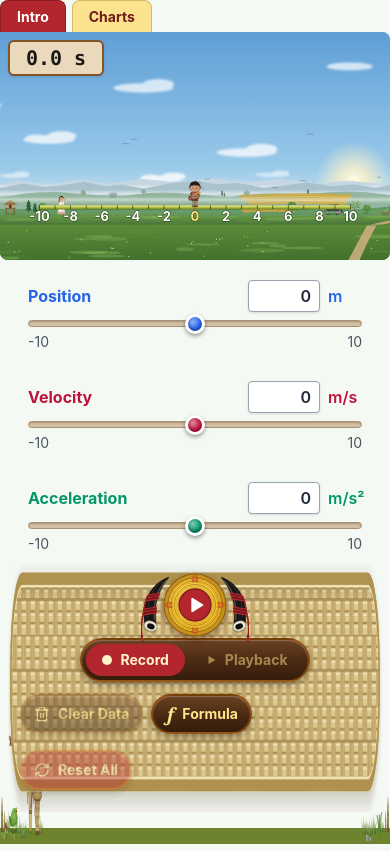
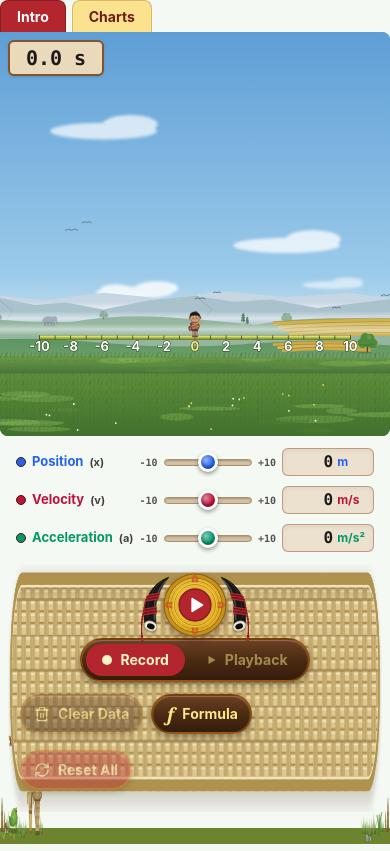
Before and after one commit to Sawla-1/pit-sim-motion-1d, a React (Vite) app: page / in a window 390 px wide. Built offline with nearby package versions, Linux system fonts and the light colour scheme.

Commit message:
Put each slider on one line on phones like Stitch

```diff
--- a/src/App.jsx
+++ b/src/App.jsx
@@ -8,7 +8,7 @@ import Tabs from "./components/Tabs";
 import FormulaPanel from "./components/FormulaPanel";
 import InstallButton from "./components/InstallButton";
 import { SERIES_COLORS } from "./styles/seriesColors";
-import { KAREN_ART, KAREN_BANNER, KAREN_PAGE, KAREN_RULER, KAREN_SCENE_PLACEHOLDER, KAREN_TAB, KAREN_TIME } from "./styles/karenStyles";
+import { KAREN_ART, KAREN_BANNER, KAREN_PAGE, KAREN_RULER, KAREN_SCENE_PLACEHOLDER, KAREN_TAB, KAREN_TIME, KAREN_INPUT } from "./styles/karenStyles";
 import { useSimulationLoop } from "./hooks/useSimulationLoop";
 import { resolvePlaybackState, findScrubTime } from "./engine/recordPlayback";
 import { calculatePhysicsStep, calculateDragStep } from "./engine/kinematics1d";
@@ -24,9 +24,9 @@ const FORMULA_TOOK_OVER = "Formula stopped. You took control.";
 const START_STATE = { position: 0, velocity: 0, acceleration: 0, time: 0 };
 // The 3 quantities, in screen order. `key` is the field name in the simulation state.
 const QUANTITIES = [
-  { key: "position", label: "Position", unit: "m" },
-  { key: "velocity", label: "Velocity", unit: "m/s" },
-  { key: "acceleration", label: "Acceleration", unit: "m/s²" },
+  { key: "position", label: "Position", symbol: "x", unit: "m" },
+  { key: "velocity", label: "Velocity", symbol: "v", unit: "m/s" },
+  { key: "acceleration", label: "Acceleration", symbol: "a", unit: "m/s²" },
 ];
 
 function App() {
@@ -299,9 +299,9 @@ function App() {
 
   // Charts tab: the 3 inputs are beside their charts (Charts puts each in its row).
   // Intro tab: they sit in one row under the scene.
-  const inputs = QUANTITIES.map(({ key, label, unit }) => (
+  const inputs = QUANTITIES.map(({ key, label, symbol, unit }) => (
     <PhysicsInput
-      key={key} id={key} label={label} unit={unit}
+      key={key} id={key} label={label} symbol={symbol} unit={unit}
       value={simulation[key]} min={-10} max={10}
       color={SERIES_COLORS[key].color}
       disabled={playing}
@@ -410,8 +410,8 @@ function App() {
           />
         </div>
       ) : (
-        // Middle: the 3 sliders side by side (phones: one under the other)
-        <div className="shrink-0 flex flex-col sm:flex-row gap-2 px-4 sm:px-[72px] py-2">{inputs}</div>
+        // Middle: the 3 sliders side by side (phones: one line each, see KAREN_INPUT)
+        <div className={KAREN_INPUT.area}>{inputs}</div>
       )}
 
       {/* Bottom: the toolbar pill, 8px gap under it. Centered on the page on both tabs (laptops: one row). */}
--- a/src/components/PhysicsInput.jsx
+++ b/src/components/PhysicsInput.jsx
@@ -1,5 +1,6 @@
 import { useState } from "react";
 import { evaluateNumber } from "../utils/evaluateFormula";
+import { KAREN_INPUT } from "../styles/karenStyles";
 
 // One input panel: name, number box + unit, slider. Charts tab: vertical
 // slider beside its chart. Intro tab (horizontal): left-right slider.
@@ -7,7 +8,7 @@ import { evaluateNumber } from "../utils/evaluateFormula";
 // shows the live value. No effect is needed to keep the two in sync.
 // readOnly (Playback: only look at the result): the number is plain text in the
 // same spot, and the slider still moves with the value but can't be dragged.
-function PhysicsInput({ id, label, unit, value, min, max, color, disabled, readOnly = false, onChange, horizontal = false }) {
+function PhysicsInput({ id, label, symbol, unit, value, min, max, color, disabled, readOnly = false, onChange, horizontal = false }) {
   const [draft, setDraft] = useState(null); // null = not typing right now
   const shown = String(Math.round(value * 100) / 100); // 2 decimals
   const text = draft ?? shown;
@@ -27,12 +28,13 @@ function PhysicsInput({ id, label, unit, value, min, max, color, disabled, readO
     </label>
   );
 
-  const numberBox = (
-    <div className="flex items-center gap-2 whitespace-nowrap">
-      {readOnly ? (
+  // The number box (or, read-only, the plain number), used by both layouts.
+  // `look` = extra classes for the phone line on the Intro tab.
+  const number = (look = "") =>
+    readOnly ? (
       // Same size and place as the box, so nothing moves when the mode changes.
       // aria-live="off": screen readers would otherwise read out every change (60 a second)
-        <output id={id} aria-live="off" className="w-[72px] h-8 px-2 flex items-center justify-end text-base font-semibold text-gray-800">
+      <output id={id} aria-live="off" className={`w-[72px] h-8 px-2 flex items-center justify-end text-base font-semibold text-gray-800 ${look}`}>
         {shown}
       </output>
     ) : (
@@ -48,13 +50,14 @@ function PhysicsInput({ id, label, unit, value, min, max, color, disabled, readO
         onChange={(e) => setDraft(e.target.value)}
         onBlur={(e) => commit(e.target.value)}
         onKeyDown={(e) => { if (e.key === "Enter") e.target.blur(); }}
-          className="w-[72px] h-8 px-2 border border-gray-400 rounded text-base font-semibold text-right bg-white text-gray-800 shadow-sm focus:outline-none focus:border-gray-700 focus:shadow-[0_0_0_3px_rgba(55,65,81,0.18)] disabled:opacity-50 disabled:cursor-not-allowed"
+        className={`w-[72px] h-8 px-2 border border-gray-400 rounded text-base font-semibold text-right bg-white text-gray-800 shadow-sm focus:outline-none focus:border-gray-700 focus:shadow-[0_0_0_3px_rgba(55,65,81,0.18)] disabled:opacity-50 disabled:cursor-not-allowed ${look}`}
       />
-      )}
-      <span className="w-[34px] text-base font-semibold" style={{ color }}>
+    );
+
+  const unitText = (look = "") => (
+    <span className={`w-[34px] text-base font-semibold ${look}`} style={{ color }}>
       {unit}
     </span>
-    </div>
   );
 
   const slider = (className) => (
@@ -75,16 +78,23 @@ function PhysicsInput({ id, label, unit, value, min, max, color, disabled, readO
 
   if (horizontal) {
     return (
-      // Name + box on one line, slider under it, min / max under its ends
-      <div className="flex-1 min-w-0 flex flex-col gap-2 p-3">
-        <div className="flex items-center justify-between gap-2">
-          {nameLabel}
-          {numberBox}
-        </div>
-        {slider("hslider")}
-        <div className="flex justify-between text-sm leading-none text-gray-600">
-          <span>{min}</span>
-          <span>{max}</span>
+      // Phones: one line (Stitch look): ● name (x) | -10 | bar | +10 | [number unit].
+      // Wider screens: name + box, the bar under them, -10 / 10 under its ends.
+      // Same parts for both; only CSS moves them (see KAREN_INPUT), so nothing jumps on first load.
+      <div className={KAREN_INPUT.row}>
+        <label htmlFor={id} className={KAREN_INPUT.name} style={{ color }}>
+          <span className={KAREN_INPUT.dot} style={{ background: color }} />
+          {label} <span className={KAREN_INPUT.symbol}>({symbol})</span>
+        </label>
+        <span className={KAREN_INPUT.min}>{min}</span>
+        {slider(`hslider ${KAREN_INPUT.slider}`)}
+        <span className={KAREN_INPUT.max}>
+          <span className="sm:hidden">+</span>
+          {max}
+        </span>
+        <div className={KAREN_INPUT.box}>
+          {number(KAREN_INPUT.number)}
+          {unitText(KAREN_INPUT.unit)}
         </div>
       </div>
     );
@@ -97,7 +107,12 @@ function PhysicsInput({ id, label, unit, value, min, max, color, disabled, readO
       {/* flex-1 + min-w-0: same width in every row, so all 3 sliders line up */}
       <div className="flex-1 min-w-0 flex flex-col items-start gap-2 [@media(max-height:600px)]:gap-1.5">
         {nameLabel}
-        <div className="self-end">{numberBox}</div>
+        <div className="self-end">
+          <div className="flex items-center gap-2 whitespace-nowrap">
+            {number()}
+            {unitText()}
+          </div>
+        </div>
       </div>
       {/* The slider starts and ends where the plot does: 13px from the row edge
           (panel padding 12 + 1, or on short screens 6 + 7) */}
--- a/src/styles/karenStyles.js
+++ b/src/styles/karenStyles.js
@@ -70,6 +70,27 @@ export const KAREN_BAR = {
 // The time box (Stitch look): a beige box with a brown edge in the scene's top corner, dark text
 export const KAREN_TIME = "absolute top-2 left-2 lg:left-auto lg:right-2 z-10 h-9 min-w-[96px] px-3 flex items-center justify-center rounded-md border-2 border-[#82542A] bg-[#EBD9BC] shadow-sm font-mono text-xl font-bold text-[#1C1917]";
 
+// The Intro tab's 3 sliders. Phones (Stitch look): one line each, and the 3 lines share
+// columns so the bars line up: ● name (x) | -10 | bar | +10 | beige box with the unit inside.
+// Tablets and laptops: unchanged (name + box, the bar under them, -10 / 10 under its ends).
+const INPUT_END = "font-mono text-[10px] font-semibold text-stone-600 sm:font-sans sm:text-sm sm:font-normal sm:leading-none sm:text-gray-600 sm:row-start-3"; // -10 and +10
+export const KAREN_INPUT = {
+  // Phones: one grid with 5 columns. sm and up: side by side, as before.
+  area: "shrink-0 grid grid-cols-[max-content_max-content_1fr_max-content_max-content] items-center gap-x-1.5 gap-y-2.5 px-4 py-3 sm:flex sm:flex-row sm:gap-2 sm:px-[72px] sm:py-2",
+  // One value. Phones: one line using the area's columns. sm and up: 2 columns, 3 lines.
+  row: "col-span-5 grid grid-cols-subgrid items-center sm:flex-1 sm:min-w-0 sm:grid-cols-[1fr_auto] sm:gap-2 sm:p-3",
+  name: "flex items-center gap-1.5 whitespace-nowrap text-[13px] font-bold sm:text-base sm:col-start-1 sm:row-start-1",
+  dot: "size-2.5 shrink-0 rounded-full border border-[#451A03] sm:hidden", // phones only
+  symbol: "text-[11px] text-stone-700 sm:hidden", // (x) (v) (a): phones only
+  min: `${INPUT_END} sm:col-start-1`,
+  max: `${INPUT_END} sm:col-start-2 sm:justify-self-end`,
+  slider: "sm:col-span-2 sm:row-start-2",
+  // Phones: a beige box with the number and the unit inside. The digits stay 16px, so iPhones don't zoom in.
+  box: "flex items-center gap-1 whitespace-nowrap h-7 px-2 rounded-md border border-[#78350F]/40 bg-[#EBE1CE] shadow-inner focus-within:ring-2 focus-within:ring-[#78350F]/40 sm:gap-2 sm:h-auto sm:px-0 sm:rounded-none sm:border-0 sm:bg-transparent sm:shadow-none sm:focus-within:ring-0 sm:col-start-2 sm:row-start-1 sm:justify-self-end",
+  number: "max-sm:w-[42px] max-sm:h-auto max-sm:p-0 max-sm:border-0 max-sm:rounded-none max-sm:bg-transparent max-sm:shadow-none max-sm:font-mono max-sm:font-bold max-sm:text-[#1C1917] max-sm:focus:shadow-none",
+  unit: "max-sm:w-auto max-sm:text-xs max-sm:font-bold",
+};
+
 export const KAREN_RULER = {
   ground: "#B9C74A", // bamboo body (used when there is no gradient)
   gradient: ["#F2F5C6", "#D9E27A", "#B9C74A", "#9DAE35", "#76881F"], // top to bottom, like round bamboo
```
Lines whose indentation alone changed are shown as unchanged.
